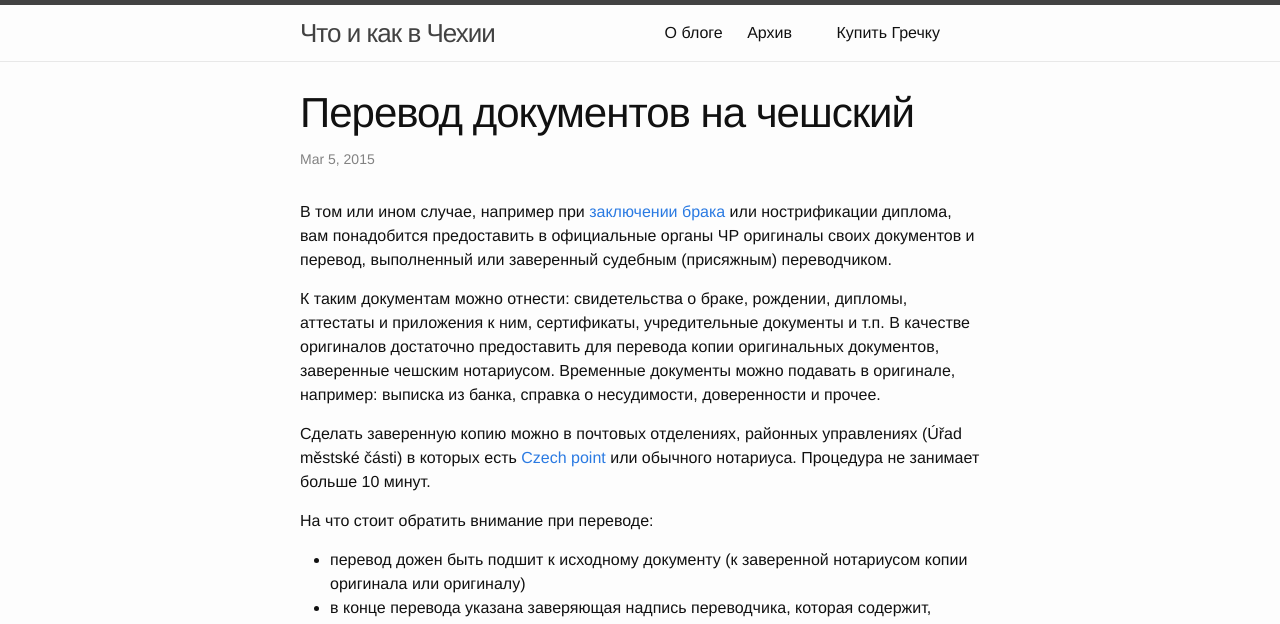
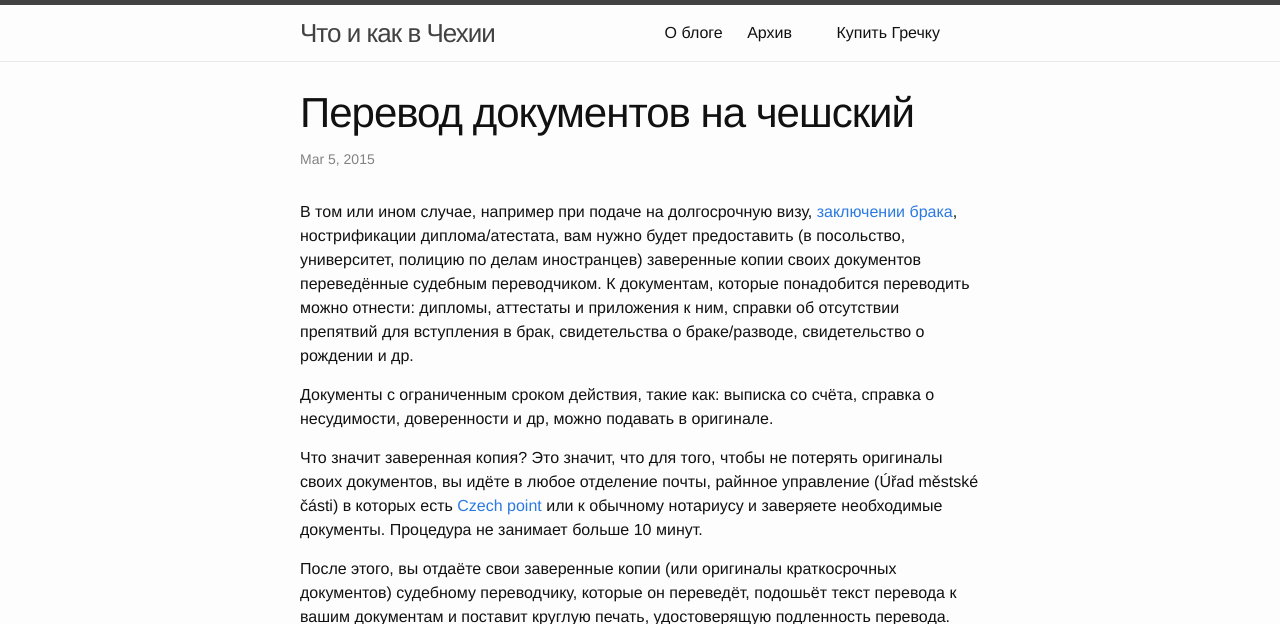
Before and after one commit to basementcz/grechka, a Jekyll site: the page built from _posts/2015-03-05-perevod-dokumentov.markdown, in a window 1280 px wide. Shown: the top 624 px of the page. Built offline with Jekyll 4.4.1, drawn with Linux system fonts in a browser that asks for light colours; comment, search, counter and statistics services are not loaded; some of the changed text lies outside the part shown; grey boxes are pictures that could not be loaded.

Commit message:
Update 2015-03-05-perevod-dokumentov.markdown

```diff
--- a/_posts/2015-03-05-perevod-dokumentov.markdown
+++ b/_posts/2015-03-05-perevod-dokumentov.markdown
@@ -6,24 +6,18 @@ categories: "trasnlation"
 comments: True
 ---
 
-В том или ином случае, например при <a href="{% post_url 2015-03-02-svatba %}" target="_blank">заключении брака</a> или нострификации диплома, вам понадобится предоставить в официальные органы ЧР оригиналы своих документов и перевод, выполненный
-или заверенный судебным (присяжным) переводчиком.
+В том или ином случае, например при подаче на долгосрочную визу, <a href="{% post_url 2015-03-02-svatba %}" target="_blank">заключении брака</a>, нострификации диплома/атестата, вам нужно будет предоставить (в посольство, университет, полицию по делам иностранцев) заверенные копии своих документов переведённые судебным переводчиком.
 <!--more-->
+К документам, которые понадобится переводить можно отнести: дипломы, аттестаты и приложения к ним, справки об отсутствии препятвий для вступления в брак, свидетельства о браке/разводе, свидетельство о рождении и др.
 
-К таким документам можно отнести: свидетельства о браке, рождении, дипломы, аттестаты и приложения к ним, сертификаты, учредительные документы и т.п.
-В качестве оригиналов достаточно предоставить для перевода копии оригинальных документов, заверенные чешским нотариусом. Временные документы можно подавать в оригинале,
-например: выписка из банка, справка о несудимости, доверенности и прочее.
+Документы с ограниченным сроком действия, такие как: выписка со счёта, справка о несудимости, доверенности и др, можно подавать в оригинале.
 
-Сделать заверенную копию можно в почтовых отделениях, районных управлениях (Úřad městské části) в которых есть <a href="http://www.czechpoint.cz/web/?q=node/62" target="_blank">Czech point</a>
-или обычного нотариуса. Процедура не занимает больше 10 минут.
+Что значит заверенная копия? Это значит, что для того, чтобы не потерять оригиналы своих документов, вы идёте в любое отделение почты, райнное управление (Úřad městské části) в которых есть <a href="http://www.czechpoint.cz/web/?q=node/62" target="_blank">Czech point</a> или к обычному нотариусу и заверяете необходимые документы. Процедура не занимает больше 10 минут.
 
-На что стоит обратить внимание при переводе:
+После этого, вы отдаёте свои заверенные копии (или оригиналы краткосрочных документов) судебному переводчику, которые он переведёт, подошьёт текст перевода к вашим документам и поставит круглую печать, удостоверящую подленность перевода.
 
-* перевод дожен быть подшит к исходному документу (к заверенной нотариусом копии оригинала или оригиналу)
-* в конце перевода указана заверяющая надпись переводчика, которая содержит, номер и дату назначения переводчика,
-порядковый номер, дату и место выполнения перевода, данные о суде, который переводчика назначил
-* перевод скреплен гербовой печатью Чешской Республики с именем и фамилией переводчика
-и перечнем языков, на которые переводчик имеет право переводить
+<b>Пример подшитого документа</b>
+<img src="http://soudnipreklad.cz/_files/5974/kulata%20razitka.jpg" width="30%" height="30%"></img>
 
 Организации, которые занимаются судебными переводами можно найти в <a href="http://bit.ly/1wSlIJO" target="_blank">интернете</a>.
 
```
